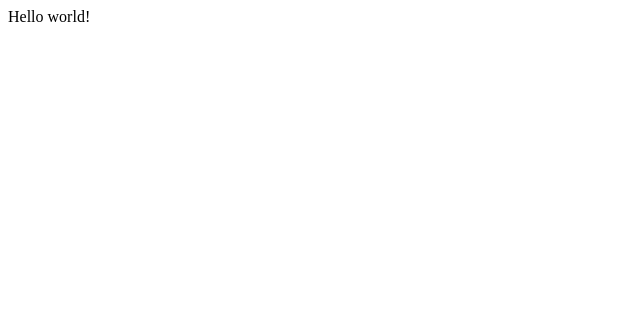
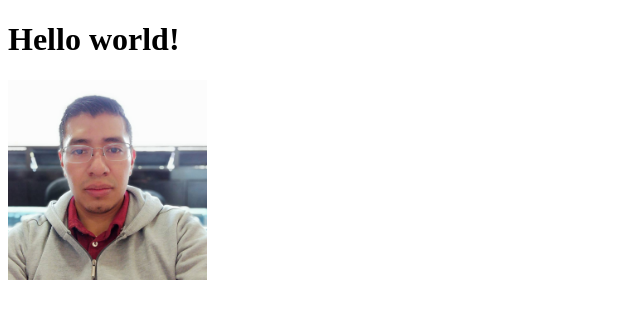
Before and after one commit to calvarezmx/calvarezmx.github.io, a plain HTML site: page index.html in a window 1280 px wide. Shown: the whole page, without its empty margins (0-640 px from the left). Drawn offline with Linux system fonts and the light colour scheme.

Commit message:
add image

```diff
--- a/index.html
+++ b/index.html
@@ -7,6 +7,7 @@
     <title>Github page calvarezmx</title>
 </head>
 <body>
-    Hello world!
+    <h1>Hello world!</h1>
+    <img src="calvarez.jpg" alt="" height="200">
 </body>
 </html>
```
Also changed, not shown: calvarez.jpg (added).
